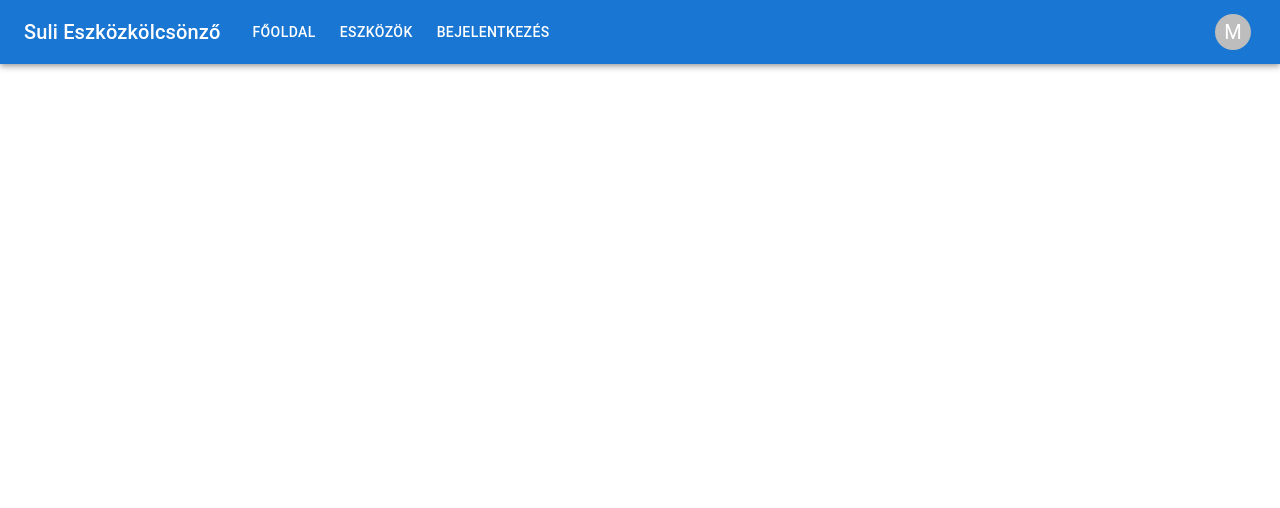
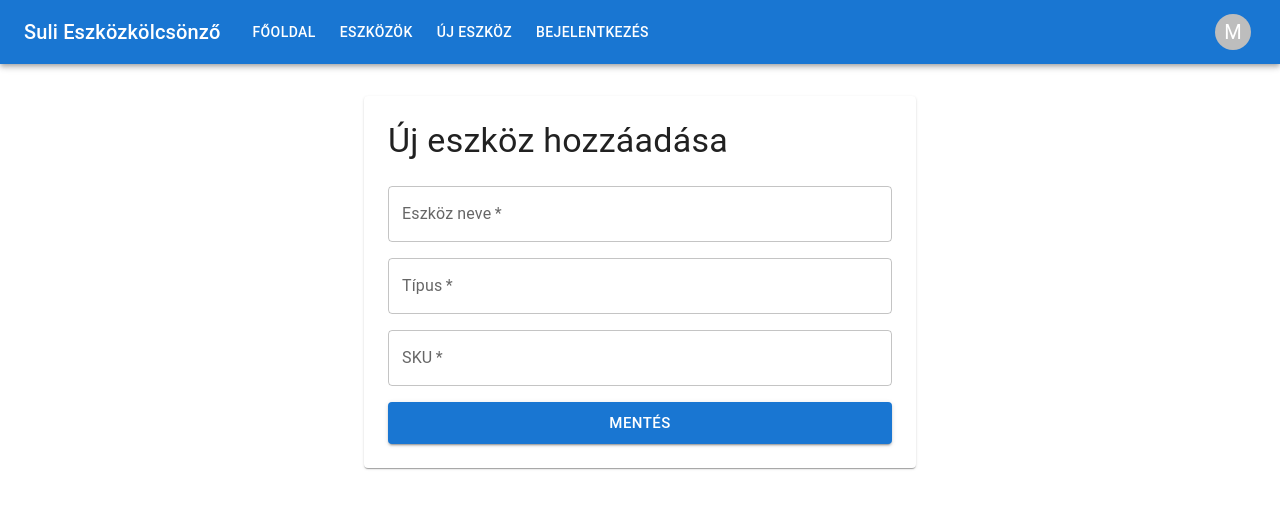
Before and after one commit to markosgergo/sulieszkoz_kolcsonzo-FE, a React (Vite) app: page /eszkozok/uj in a window 1280 px wide. Shown: the top 508 px of the page. Built offline with nearby package versions, Linux system fonts and the light colour scheme.

Commit message:
UjEszkoz.jsx letrehozasa mock-al Navbar modositasa

```diff
--- a/src/App.jsx
+++ b/src/App.jsx
@@ -3,6 +3,7 @@ import Navbar from "./components/Navbar";
 import Home from "./pages/Home";
 import Login from "./pages/Login";
 import EszkozLista from "./pages/EszkozLista";
+import UjEszkoz from "./pages/UjEszkoz";
 
 function App() {
   return (
@@ -12,6 +13,7 @@ function App() {
         <Route path="/" element={<Home />} />
         <Route path="/login" element={<Login />} />
         <Route path="/eszkozok" element={<EszkozLista />} />
+        <Route path="/eszkozok/uj" element={<UjEszkoz />} />
       </Routes>
     </>
   );
--- a/src/components/Navbar.jsx
+++ b/src/components/Navbar.jsx
@@ -19,9 +19,15 @@ export default function Navbar() {
           <Button color="inherit" component={Link} to="/">
             Főoldal
           </Button>
+
           <Button color="inherit" component={Link} to="/eszkozok">
             Eszközök
           </Button>
+
+          <Button color="inherit" component={Link} to="/eszkozok/uj">
+            Új eszköz
+          </Button>
+
           <Button color="inherit" component={Link} to="/login">
             Bejelentkezés
           </Button>
--- /dev/null
+++ b/src/pages/UjEszkoz.jsx
@@ -0,0 +1,86 @@
+import { useState } from "react";
+import {
+  Container,
+  Typography,
+  TextField,
+  Button,
+  Paper,
+  Stack
+} from "@mui/material";
+
+export default function UjEszkoz() {
+
+  const [nev, setNev] = useState("");
+  const [tipus, setTipus] = useState("");
+  const [sku, setSku] = useState("");
+
+  const handleSubmit = (e) => {
+    e.preventDefault();
+
+    const ujEszkoz = {
+      nev,
+      tipus,
+      sku
+    };
+
+    console.log("Új eszköz:", ujEszkoz);
+
+    alert("Eszköz hozzáadva (mock)");
+
+    setNev("");
+    setTipus("");
+    setSku("");
+  };
+
+  return (
+    <Container maxWidth="sm" sx={{ mt: 4 }}>
+      <Paper sx={{ p: 3 }}>
+
+        <Typography variant="h4" sx={{ mb: 3 }}>
+          Új eszköz hozzáadása
+        </Typography>
+
+        <form onSubmit={handleSubmit}>
+
+          <Stack spacing={2}>
+
+            <TextField
+              label="Eszköz neve"
+              value={nev}
+              onChange={(e) => setNev(e.target.value)}
+              required
+              fullWidth
+            />
+
+            <TextField
+              label="Típus"
+              value={tipus}
+              onChange={(e) => setTipus(e.target.value)}
+              required
+              fullWidth
+            />
+
+            <TextField
+              label="SKU"
+              value={sku}
+              onChange={(e) => setSku(e.target.value)}
+              required
+              fullWidth
+            />
+
+            <Button
+              type="submit"
+              variant="contained"
+              size="large"
+            >
+              Mentés
+            </Button>
+
+          </Stack>
+
+        </form>
+
+      </Paper>
+    </Container>
+  );
+}
```
